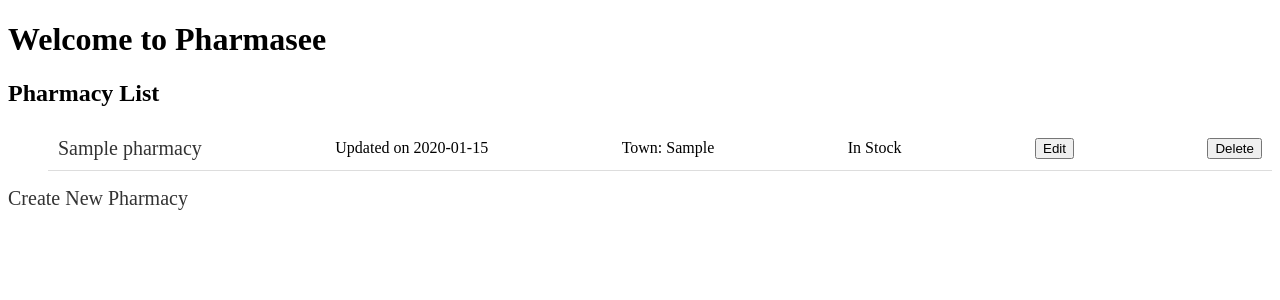
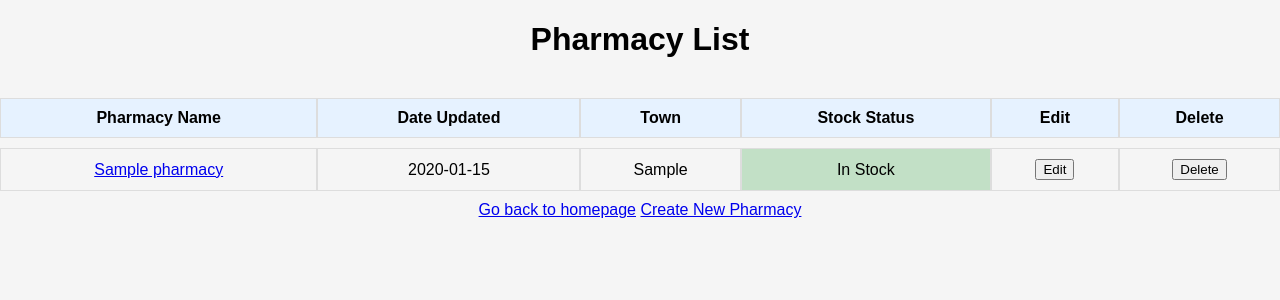
Before and after one commit to Janinenw/PharmaSee, a Node server app: page /pharmacy in a window 1280 px wide. Shown: the top 300 px of the page. Run offline with Node 20, Linux system fonts and the light colour scheme; tables that the repository leaves empty hold one stand-in row (values such as "Sample post"); some libraries are stand-ins or nearby versions.

Commit message:
index page pharmacy list styled

```diff
--- a/public/css/style.css
+++ b/public/css/style.css
@@ -66,26 +66,9 @@ button */
   background-color: #0069d9;
   transform: scale(1.1);
 }
-/*
-index */
-
- /* body {
-  font-family: Arial, sans-serif;
-  background-color: #ffffff;
-  margin: 0;
-  padding: 0;
-}
 
 
-
- h1 {
-  text-align: center;
-  margin-top: 30px;
-}
-
-
-
-ul {
+/* ul {
   list-style: none;
   padding: 0;
   margin: 30px;
@@ -102,235 +85,56 @@ li {
   align-items: center;
 }
 
-a {
-  text-decoration: none;
-  color: #333;
+
+ */
+/* //index */
+body {
+  font-family: Arial, sans-serif;
+  background-color: #f5f5f5;
+  margin: 0;
+  padding: 0;
+  text-align: center;
+}
+.pharmacy-list table {
+  border-collapse: separate;
+  border-spacing: 0 10px;
+  width: 100%;
+  margin-top: 30px;
 }
 
- div {
-  display: flex;
-  justify-content: center;
-  align-items: center;
-  height: 100vh;
+.pharmacy-list th {
+  background-color: #e6f2ff;
+  border: 1px solid #ddd;
+  padding: 10px;
+  text-align: center;
 }
 
-button {
-  background-color: #333;
-  color: #fff;
-  border: none;
-  border-radius: 3px;
-  padding: 5px 10px;
-  cursor: pointer;
-  margin-left: 10px;
+.pharmacy-list td {
+  border: 1px solid #ddd;
+  padding: 10px;
+  text-align: center;
 }
 
-button:hover {
-  background-color: #555;
+.pharmacy-list tr:nth-child(even) {
+  background-color: #f2f2f2;
 }
 
-span {
-  margin-left: 10px;
+.pharmacy-list tr:hover {
+  background-color: #cce6ff;
 }
-
-a[href='/pharmacy/new'] {
-  display: block;
-  margin: 30px;
-  text-align: center;
-  padding: 10px;
-  background-color: #333;
-  color: #fff;
-  border-radius: 3px;
-  text-decoration: none;
-}
-
-a[href='/pharmacy/new']:hover {
-  background-color: #555;
-}
-
-
-li > * {
-  flex-basis: calc(33.33% - 10px);
-}
-
-li > form {
-  margin-left: auto;
-} */ */ */
-
-
-/* /* body {
-  font-family: Arial, sans-serif;
-  margin: 0;
-}
-
-h1 {
-  text-align: center;
-  margin: 1em 0;
-}
-
-h2 {
-  font-size: 1.2em;
-  margin: 1em 0;
-}
-
-Style the pharmacy list
-.pharmacy-list ul {
-  list-style: none;
-  margin: 0;
-  padding: 0;
-}
-
-.pharmacy-list li {
-  margin: 1em 0;
-  padding: 0.5em;
-  border: 1px solid #ccc;
-  border-radius: 5px;
-}
-
-.pharmacy-list a {
-  text-decoration: none;
-  color: #0070c0;
-  font-weight: bold;
-}
-
-.pharmacy-list span {
-  margin: 0 1em;
-}
-
-.pharmacy-list form {
-  display: inline;
-  margin-left: 1em;
-}
-/*
-.pharmacy-list button {
-  padding: 0.5em 1em;
-  border: none;
-  border-radius: 5px;
-  background-color: #0070c0;
-  color: white;
-  font-weight: bold;
-  cursor: pointer;
-}
-
-.pharmacy-list button:hover {
-  background-color: #005da5;
-}
-
-Style the create new pharmacy link */
-/* a[href="/pharmacy/new"] {
-  display: block;
-  margin: 1em 0;
-  padding: 0.5em 1em;
-  border: none;
-  border-radius: 5px;
-  background-color: #0070c0;
-  color: white;
-  font-weight: bold;
-  text-align: center;
-  text-decoration: none;
-  cursor: pointer;
-} */
-
-/* a[href="/pharmacy/new"]:hover {
-  background-color: #005da5;
-} */
-/* edit page */
-/*
-form {
-  margin: 30px;
-  background-color: #fff;
-  border-radius: 5px;
-  padding: 20px;
-}
-
-label {
-  font-weight: bold;
-  display: block;
-  margin-bottom: 10px;
-}
-
-input[type="text"] {
-  padding: 10px;
-  border-radius: 3px;
-  border: 1px solid #ccc;
-  width: 100%;
-  margin-bottom: 20px;
-}
-
-input[type="checkbox"] {
-  margin-right: 10px;
-}
-
-button[type="submit"] {
-  background-color: #333;
-  color: #fff;
-  border: none;
-  border-radius: 3px;
-  padding: 5px 10px;
-  cursor: pointer;
-}
-
-button[type="submit"]:hover {
-  background-color: #555;
-}
-
-button[type="button"] {
-  background-color: #ccc;
-  color: #fff;
-  border: none;
-  border-radius: 3px;
-  padding: 5px 10px;
-  cursor: pointer;
-}
-
-button[type="button"]:hover {
-  background-color: #aaa;
-}
-
-input[type="submit"], input[type="reset"] {
-  background-color: #333;
-  color: #fff;
-  border: none;
-  border-radius: 3px;
-  padding: 5px 10px;
-  cursor: pointer;
-}
-
-input[type="submit"]:hover, input[type="reset"]:hover {
-  background-color: #555;
-}
-
-button,
-input[type="submit"],
-input[type="reset"] {
-  margin-top: 20px;
-}  */
-
-/* index */
-
-
-.scrollable {
-  max-height: 400px;
-  overflow-y: scroll;
+.pharmacy-list td {
   border: 1px solid #ddd;
   padding: 10px;
 }
 
-/* Style the list items */
-ul li {
-  display: flex;
-  justify-content: space-between;
-  align-items: center;
-  padding: 10px;
-  border-bottom: 1px solid #ddd;
+
+
+
+
+.pharmacy-list td.in-stock {
+  background-color: #c2e0c6;
 }
 
-/* Style the pharmacy name */
-a {
-  font-size: 20px;
-  color: #333;
-  text-decoration: none;
+.pharmacy-list td.out-of-stock {
+  background-color: #f5b7b1;
 }
-
-a:hover {
-  text-decoration: underline;
-}
--- a/views/index.ejs
+++ b/views/index.ejs
@@ -6,48 +6,45 @@
 </head>
 
 <body class="homepage">
-	<h1 id="pharmasee-header">Welcome to Pharmasee</h1>
-	<!-- <h2 id="pharmasee-purpose">Purpose of Pharmasee: find which pharmacies near you have Adderall in stock.</h2>
+	<h1>Pharmacy List</h1>
 	<div class="pharmacy-list">
-		<ul>
-		  <li>Look through pharmacies organized by town</li>
-		  <li>See Adderall stock status</li>
-		  <li>Click on a pharmacy to see its address and phone number</li>
-		  <li>Add a pharmacy to the list</li>
-		  <li>Update a pharmacy's stock status</li>
-		</ul> -->
-	  </div>
-	<h2>Pharmacy List</h2>
-	<div class="scrollable">
-		<div class = "pharmacy-list"></div>
-		<ul>
+		<table>
+			<thead>
+				<tr>
+					<th>Pharmacy Name</th>
+					<th>Date Updated</th>
+					<th>Town</th>
+					<th>Stock Status</th>
+					<th>Edit</th>
+					<th>Delete</th>
+				</tr>
+			</thead>
+			<tbody>
 				<% pharmacys.forEach(function(pharmacy) { %>
-				<li>
-					<a href="/pharmacy/<%= pharmacy._id %>"><%= pharmacy.name %></a>
-					<% if (pharmacy.dateUpdated) { %>
-						<span>Updated on <%= pharmacy.dateUpdated %></span>
-					<% } %>
-					<% if (pharmacy.town) { %>
-						<span>Town: <%= pharmacy.town %></span>
-					<% } %>
-					<% if (pharmacy.inStock) { %>
-						<span>In Stock</span>
-					<% } else { %>
-						<span>Out of Stock</span>
-					<% } %>
-
-					<form action="/pharmacy/<%= pharmacy._id %>/edit" method="GET" style="display:inline">
+					<tr>
+						<td><a href="/pharmacy/<%= pharmacy._id %>"><%= pharmacy.name %></a></td>
+						<td><%= pharmacy.dateUpdated || "" %></td>
+						<td><%= pharmacy.town || "" %></td>
+						<td class="<%= pharmacy.inStock ? 'in-stock' : 'out-of-stock' %>"><%= pharmacy.inStock ? 'In Stock' : 'Out of Stock' %></td>
+						<td>
+							<form action="/pharmacy/<%= pharmacy._id %>/edit" method="GET">
 								<button type="submit">Edit</button>
 							</form>
-					<form action="/pharmacy/<%= pharmacy._id %>?_method=DELETE" method="POST" style="display:inline" onsubmit="return checkDelete()">
+						</td>
+						<td>
+							<form action="/pharmacy/<%= pharmacy._id %>?_method=DELETE" method="POST" onsubmit="return checkDelete()">
 								<button type="submit">Delete</button>
 							</form>
-				</li>
+						</td>
+					</tr>
 				<% }); %>
-		</ul>
+			</tbody>
+		</table>
 	</div>
+	<a href="/">Go back to homepage</a>
+	<a href="/pharmacy/new">Create New Pharmacy</a>
 
-	<a href="/pharmacy/new">Create New Pharmacy</a>
+
 
 	<script>
 		const deletePrompt = () => {
```
Also changed, not shown: README.md. Lines whose indentation alone changed are shown as unchanged.
